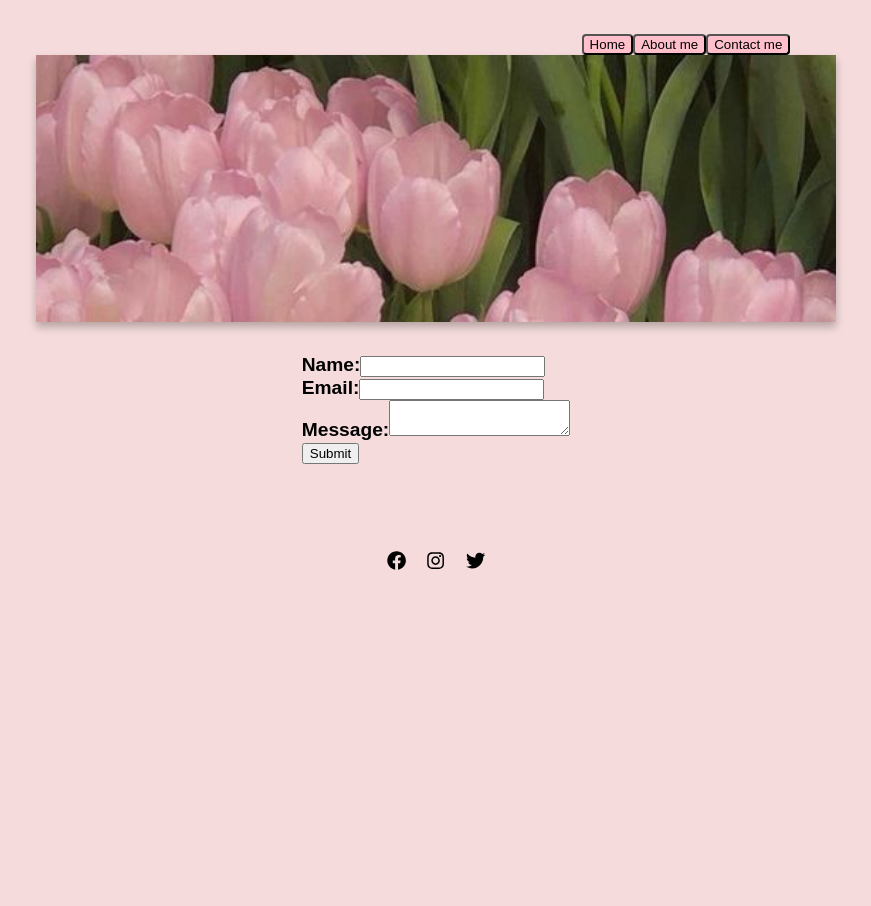
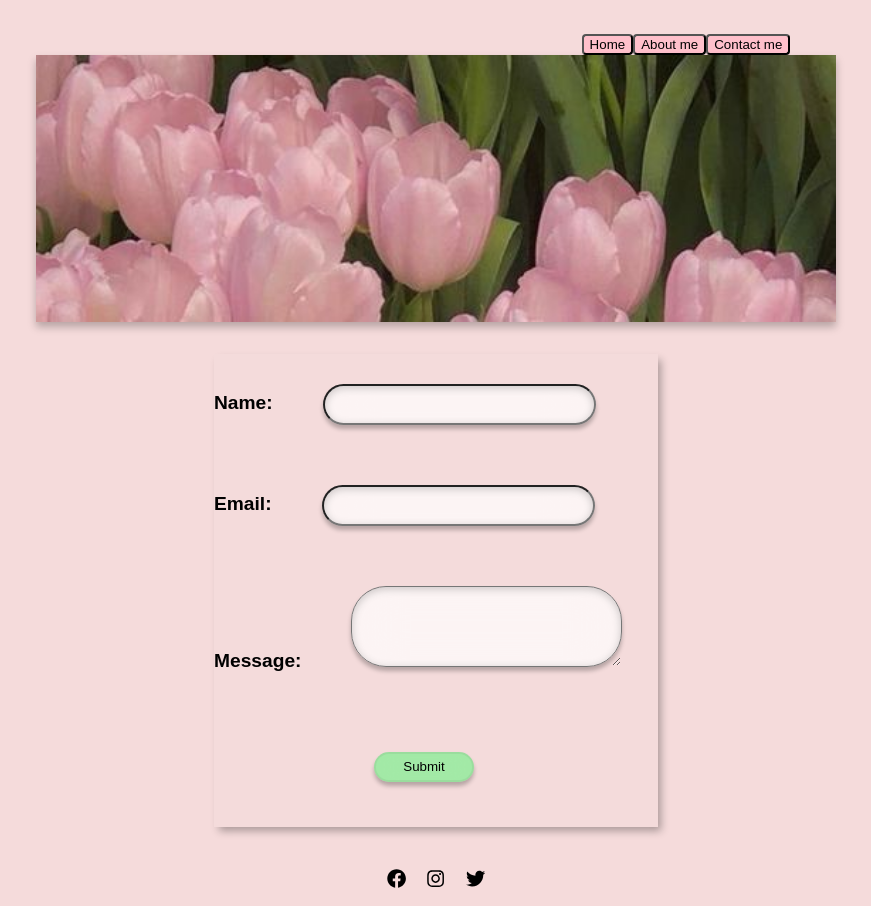
Before and after one commit to Chali96/my-react-portfolio, a React (Create React App) app: page /contact in a window 1280 px wide. Shown: the whole page, without its empty margins (204-1075 px from the left). Before the commit the page ends 800 px from the top, so only its background shows below. Built offline with nearby package versions, Linux system fonts and the light colour scheme.

Commit message:
form is done

```diff
--- a/src/components/Contact.js
+++ b/src/components/Contact.js
@@ -4,14 +4,14 @@ import { useState } from "react";
 const Contact = () => {
   const [name, setName] = useState ('');
   const [email, setEmail] = useState('');
-  const [message, setMessage] = useState('')
+  const [message, setMessage] = useState('');
   const [submittedMessage, setSubmittedMessage] = useState('');
 
   const handleSubmit = (e) => {
-    e.preventDefaulr();
+    e.preventDefault();
 
 
-    setSubmittedMessage(`Name: ${name}\nEmail: ${email}\nMessage: ${message}`)
+    setSubmittedMessage(`Name:  ${name} \n Email: ${email} \n Message: ${message}`)
 
     setName('');
     setEmail('');
@@ -20,10 +20,10 @@ const Contact = () => {
 
     return (
         <div className='container'>
-            <form onSubmit={handleSubmit}>
+            <form className="formtext" onSubmit={handleSubmit}>
                 <label>
                     Name:
-                    <input
+                    <input className="input"
                      type={name}
                      value={name}
                      onChange={(e) => setName(e.target.value)}
@@ -32,7 +32,7 @@ const Contact = () => {
                <br/>
                <label>
                     Email:
-                    <input
+                    <input className="input"
                      type={email}
                      value={email}
                      onChange={(e) => setEmail(e.target.value)}
@@ -41,19 +41,21 @@ const Contact = () => {
            <br/>
            <label>
                     Message:
-                    <textarea
+                    <textarea className="input-msg"
                      value={message}
                      onChange={(e) => setMessage(e.target.value)}
                     />
                 </label>
 
               <br/>
-              <button type="submit">Submit</button>
+              <button className="btn-submit" type="submit">Submit</button>
               </form>
-
-            <h3>
-
-            </h3>
+              {submittedMessage && (
+                <div className="submit-msg">
+                    <h3>Thank you for your Message!</h3>
+                    <p>{submittedMessage}</p>
+                </div>
+              )}
         </div>
     );
 };
--- a/src/index.css
+++ b/src/index.css
@@ -16,7 +16,7 @@ body {
   flex-direction: column;
 }
 
-.btn {
+.btn, .btn-submit {
   color: rgb(0, 0, 0);
   margin: 2rem;
   width: 100px;
@@ -32,7 +32,7 @@ body {
 }
 
 
-.btn:hover{
+.btn:hover, .btn-submit:hover{
   background-color: pink;
 }
 
@@ -120,3 +120,45 @@ margin-left: 500px;
 .navbtn:hover{
   background-color: palevioletred;
 }
+
+.formtext{
+  width: 444px;
+height: 473px;
+background: rgba(220, 220, 220, 0.06);
+box-shadow: 4px 5px 8px -1px rgba(0, 0, 0, 0.3);
+}
+
+.input{
+  width: 265px;
+height: 35px;
+background: rgba(255, 255, 255, 0.7);
+box-shadow: 0px 4px 4px rgba(0, 0, 0, 0.25), inset 0px 2px 8px rgba(0, 0, 0, 0.2);
+backdrop-filter: blur(25px);
+border-radius: 35px;
+margin: 30px;
+margin-left: 50px;
+}
+
+.input-msg{
+  width: 265px;
+  height: 75px;
+  background: rgba(255, 255, 255, 0.7);
+  box-shadow: 0px 4px 4px rgba(0, 0, 0, 0.25), inset 0px 2px 8px rgba(0, 0, 0, 0.2);
+  backdrop-filter: blur(25px);
+  border-radius: 35px;
+margin-top: 30px;
+margin-left: 50px;
+}
+
+.btn-submit{
+margin-left: 160px;
+margin-top: 80px;
+}
+
+.submit-msg{
+  width: 444px;
+  height: 473px;
+  background: rgba(220, 220, 220, 0.06);
+  box-shadow: 4px 5px 8px -1px rgba(0, 0, 0, 0.3);
+
+}
```
